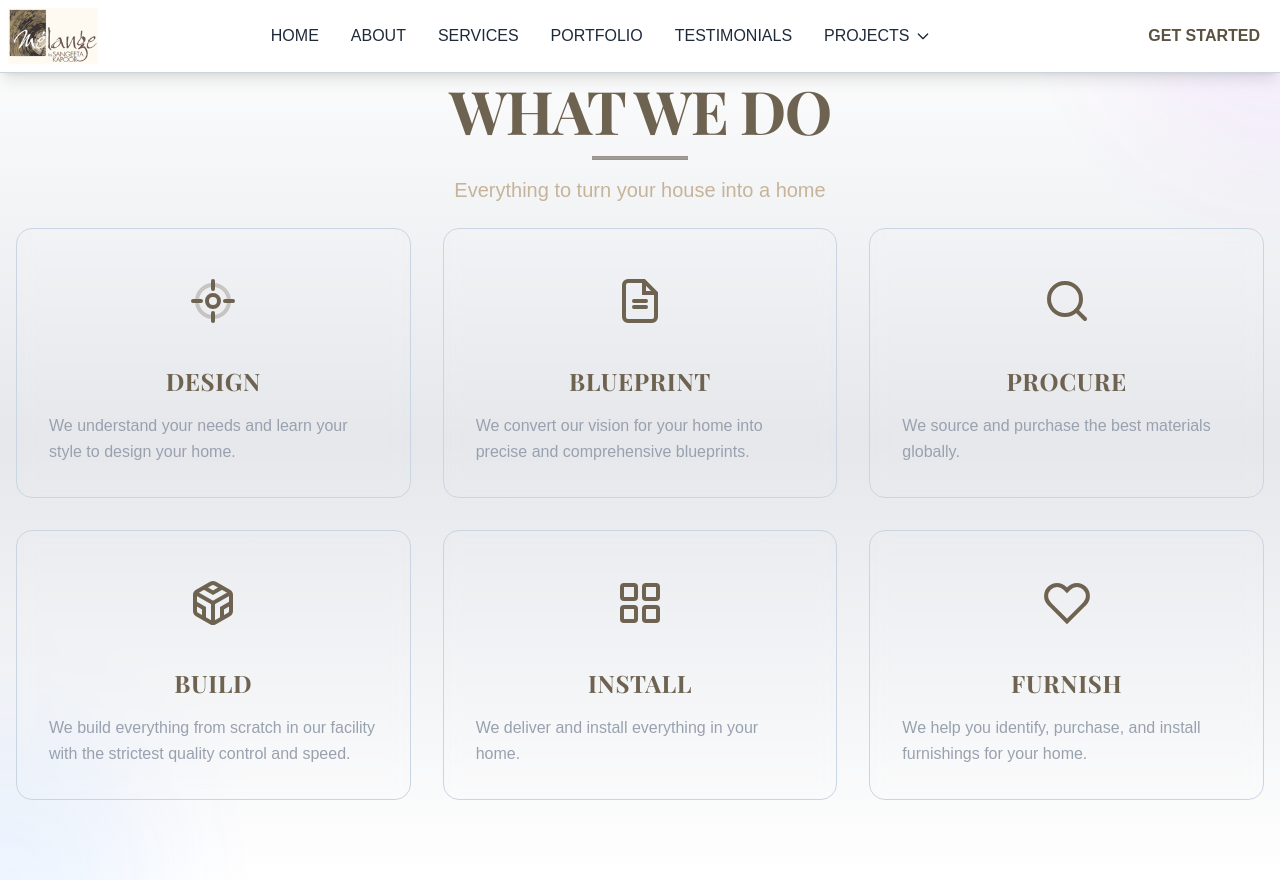
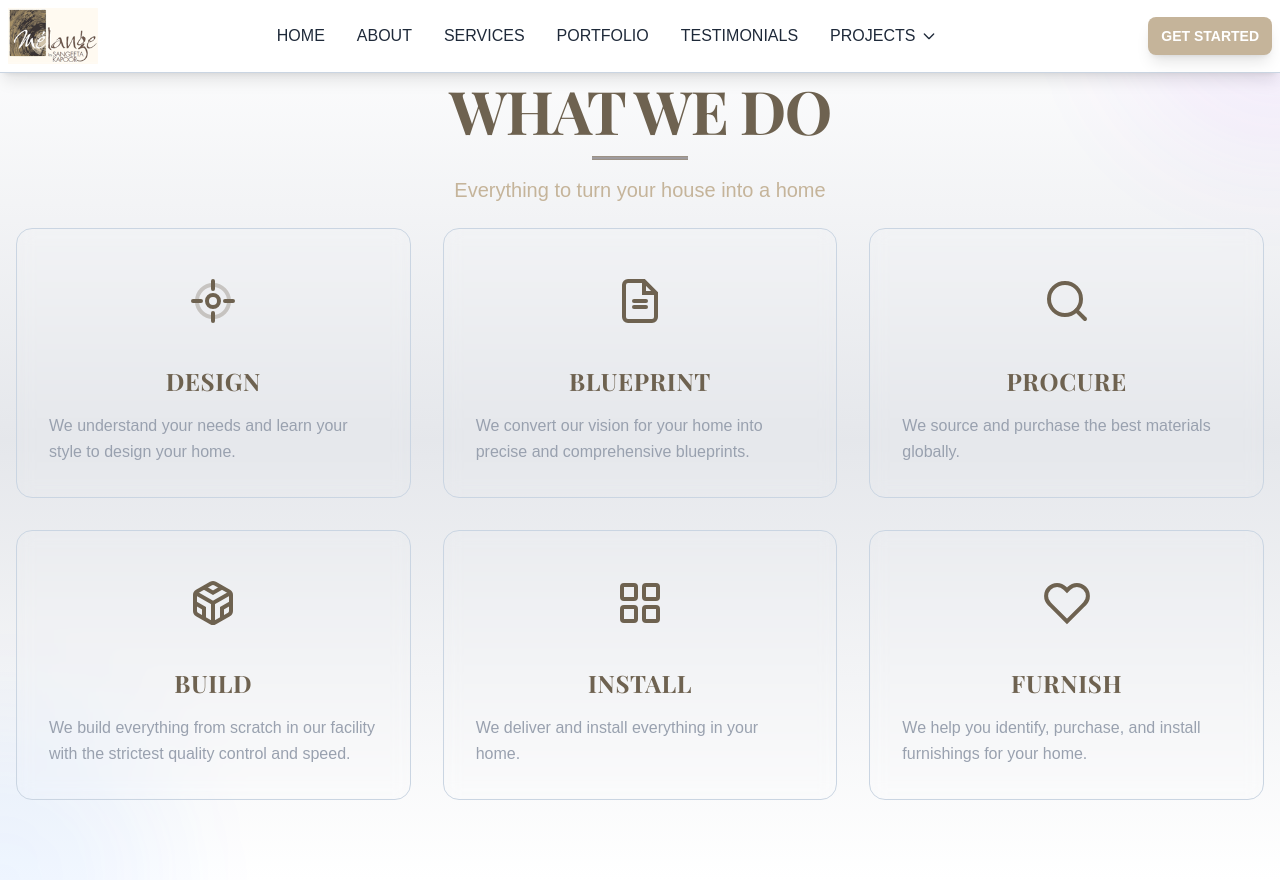
Before and after one commit to devanshpareek/melange-work, a Next.js app: page /what-we-do in a window 1280 px wide. Built offline with nearby package versions, Linux system fonts and the light colour scheme; a web font is replaced by a local one.

Commit message:
minor changes

```diff
--- a/components/Navbar.jsx
+++ b/components/Navbar.jsx
@@ -69,6 +69,8 @@ export default function Navbar() {
     { name: "Shivani & Bhuvam ", slug: "shivani-and-bhuvam" },
   ];
 
+  console.log(pathname, pathname.includes("/category"));
+
   return (
     <nav
       className={`fixed w-full z-50 backdrop-blur-md bg-[#c5b49a]/95 top-0 start-0 transition-all duration-300 ${
@@ -92,12 +94,11 @@ export default function Navbar() {
           <button
             onClick={() => scrollToSection("contact-us")}
             type="button"
-            className={
-              "text-white bg-[#c5b49a] hover:bg-[#b4a389] box-border border border-transparent focus:ring-4 focus:ring-[#c5b49a]/30 shadow-lg font-bold leading-5 rounded-lg text-sm px-3 py-2 focus:outline-none transition-all duration-300 " +
+            className={`bg-[#c5b49a] hover:bg-[#b4a389] box-border border border-transparent focus:ring-4 focus:ring-[#c5b49a]/30 shadow-lg font-bold leading-5 rounded-lg text-sm px-3 py-2 focus:outline-none transition-all duration-300 ${
               pathname.includes("/category")
                 ? "bg-white px-3 py-2 text-[#5c5242] hover:bg-gray-100 rounded-lg font-bold"
-                : ""
-            }
+                : "text-white"
+            }`}
           >
             GET STARTED
           </button>
```
